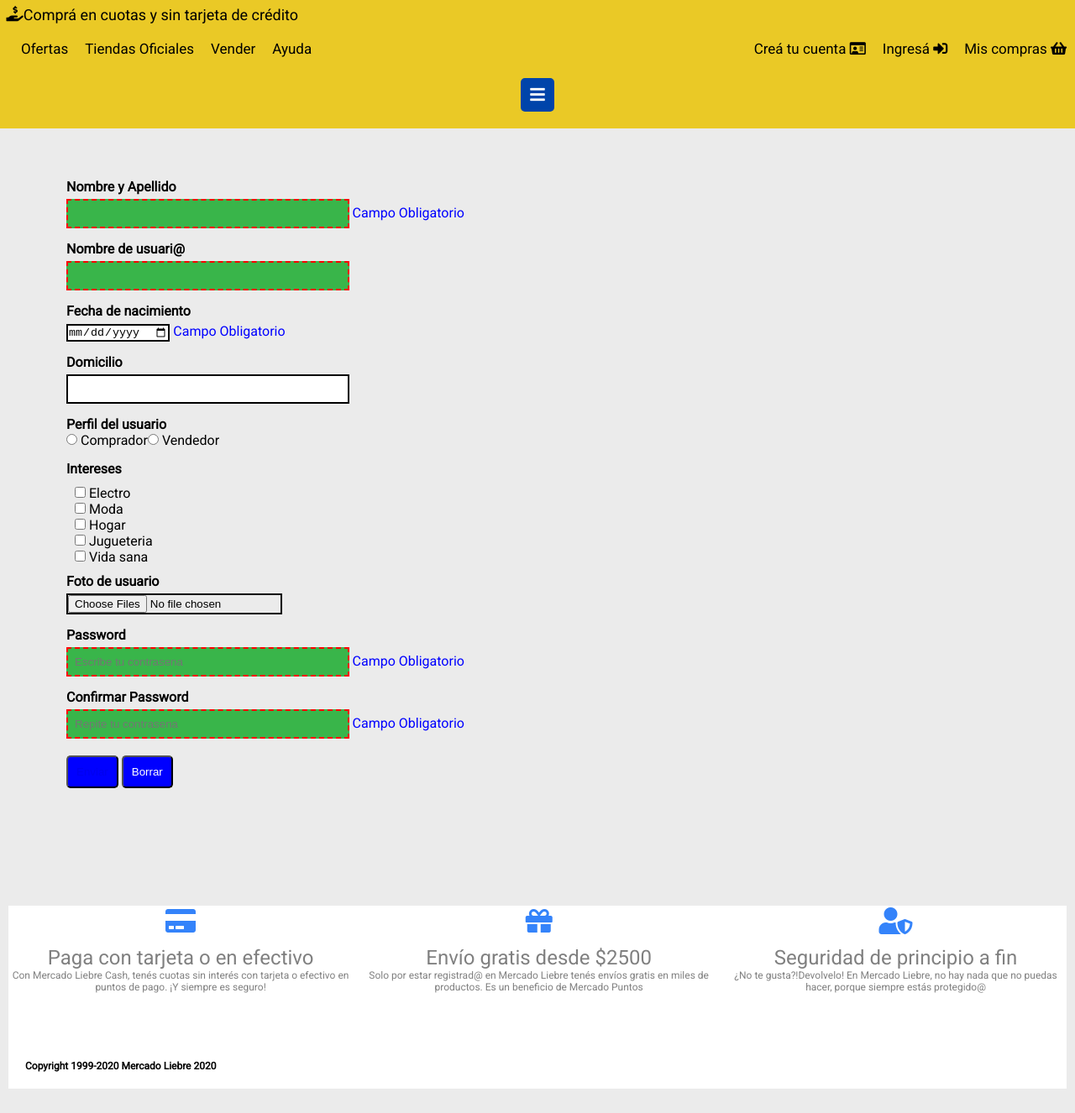
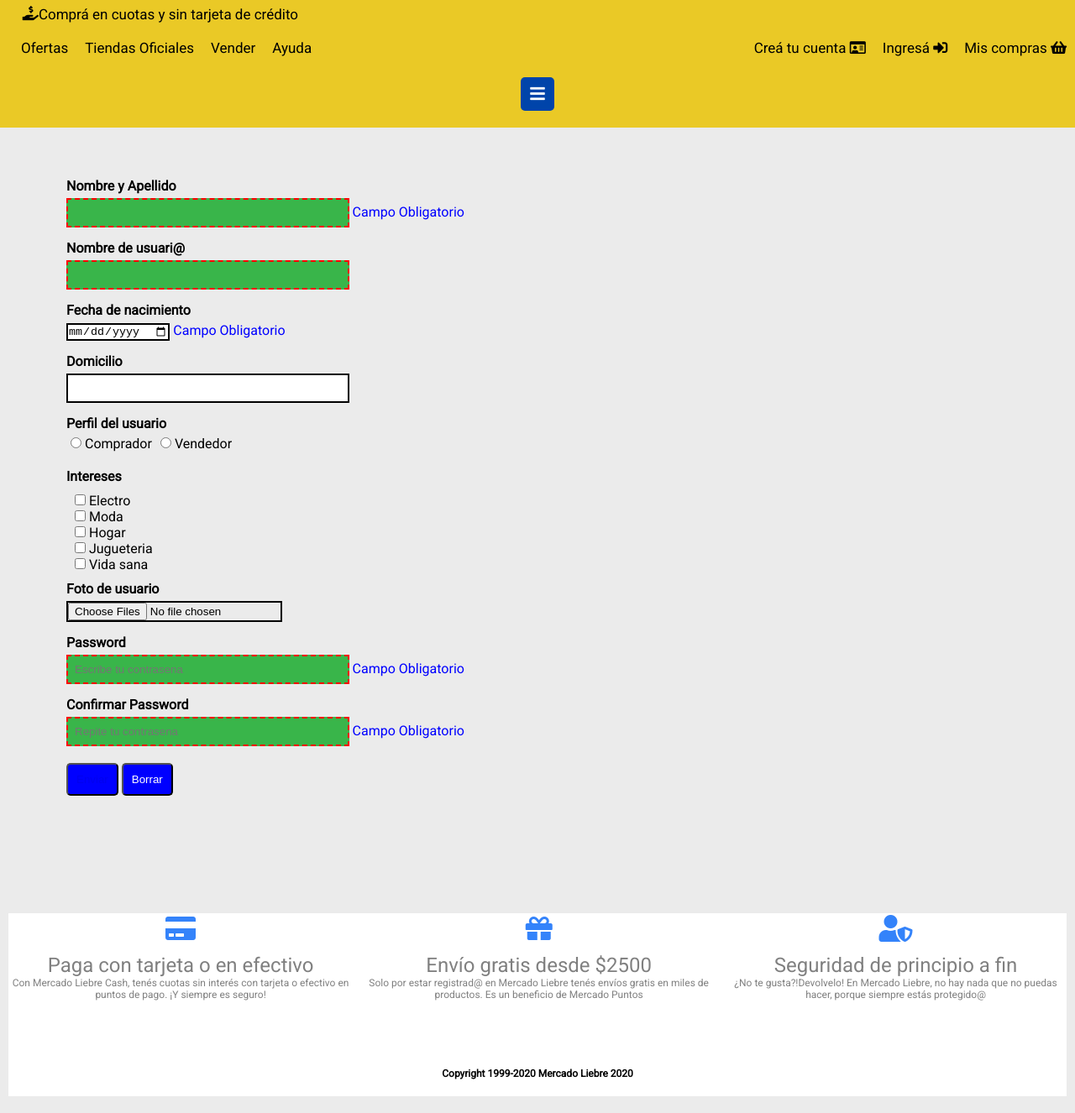
Before and after one commit to DanielaFrisicaro/mercado-liebre-proyecto-a-presentar, a website: page views/register.html in a window 1280 px wide. Shown: the part 160-1486 px from the top of the page at 84% size. Drawn offline with Linux system fonts and the light colour scheme; files that its build step writes are made by us from their sources; files whose address does not match are found by name.

Commit message:
subiendo cambios Heroku

```diff
--- a/public/css/styles.css
+++ b/public/css/styles.css
@@ -171,9 +171,11 @@ div.burger-menu i{
      display: flex;
      flex-wrap: wrap;
      margin-bottom: 15px;
+
 }
 .opcion-perfil{
-    justify-items: flex-start;}
+    justify-items: flex-start;
+padding: 5px;}
 
 .intereses-usuario{display: flex;
     flex-direction: column;
@@ -418,8 +420,8 @@ color:#3483fa}
 
 .iconos:hover {
 color:#0044AA;
-font-size: 100px;
-font-weight: bold;
+/*font-size: 100px;*/
+/*font-weight: bold;*/
 cursor: pointer;
 }
 
@@ -502,11 +504,20 @@ nav ul li
 .copy-header{
 
 text-align: right;
+max-width: 350px;
  display: flex;
- justify-content: flex-end;
+ justify-content: center;
  flex-wrap: wrap;
       }
+
+
+ .copyright{
+    display: flex;
+    justify-content: center;
+     }
     }
+
+
 @media (min-width: 769px){
     main section article .description{
         display: block;
@@ -542,15 +553,21 @@ text-align: right;
         nav ul li {
         margin: 10px;}
 
+        .copy-header{
 
 
-    .copy-header{
-        max-width: 350px;
+
+         justify-content: flex-end;
+
+             }
+
+    /* .copy-header{
+       max-width:200px;
        font-size: 18px;
-       font-weight: 400;
-       text-align: right;
+      font-weight: 400;
+         text-align: right;
       display: flex;
       justify-content: flex-end;
       flex-wrap: wrap;
-    }
+    }   */
                 }
```
Also changed, not shown: app.js (+6 -1 lines), 1 other file.
